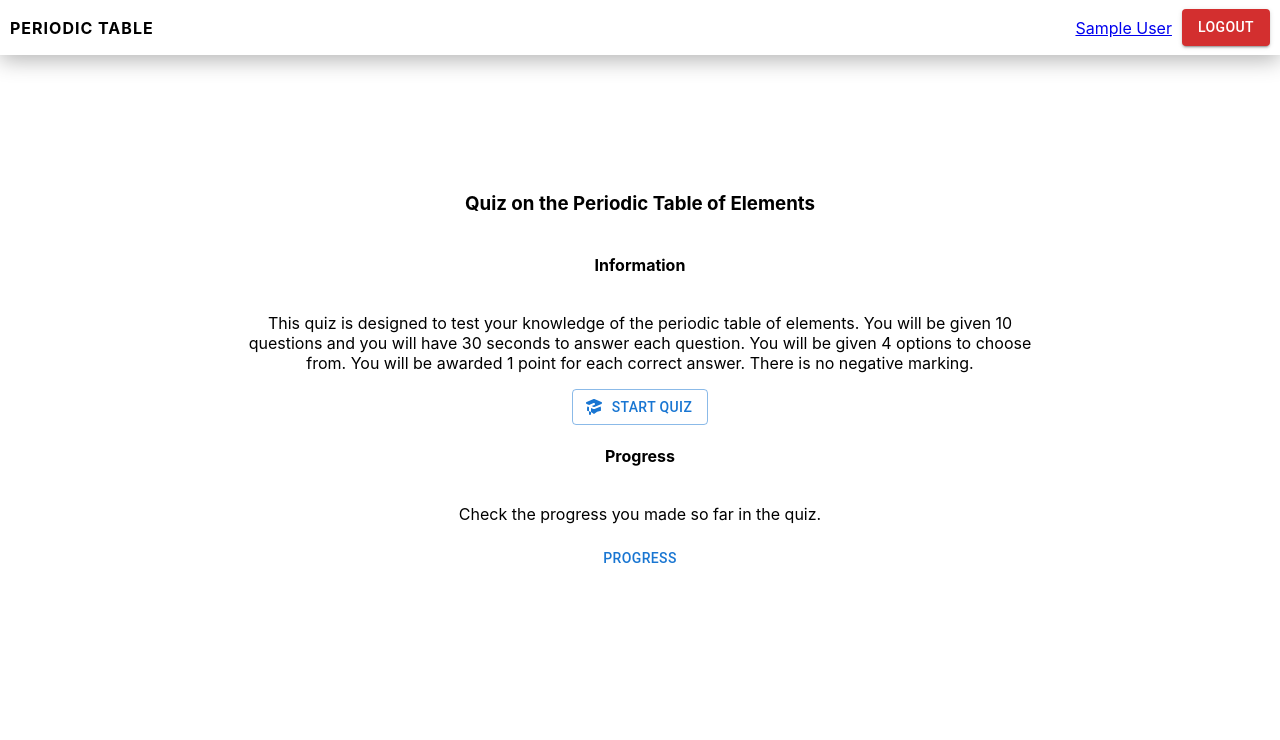
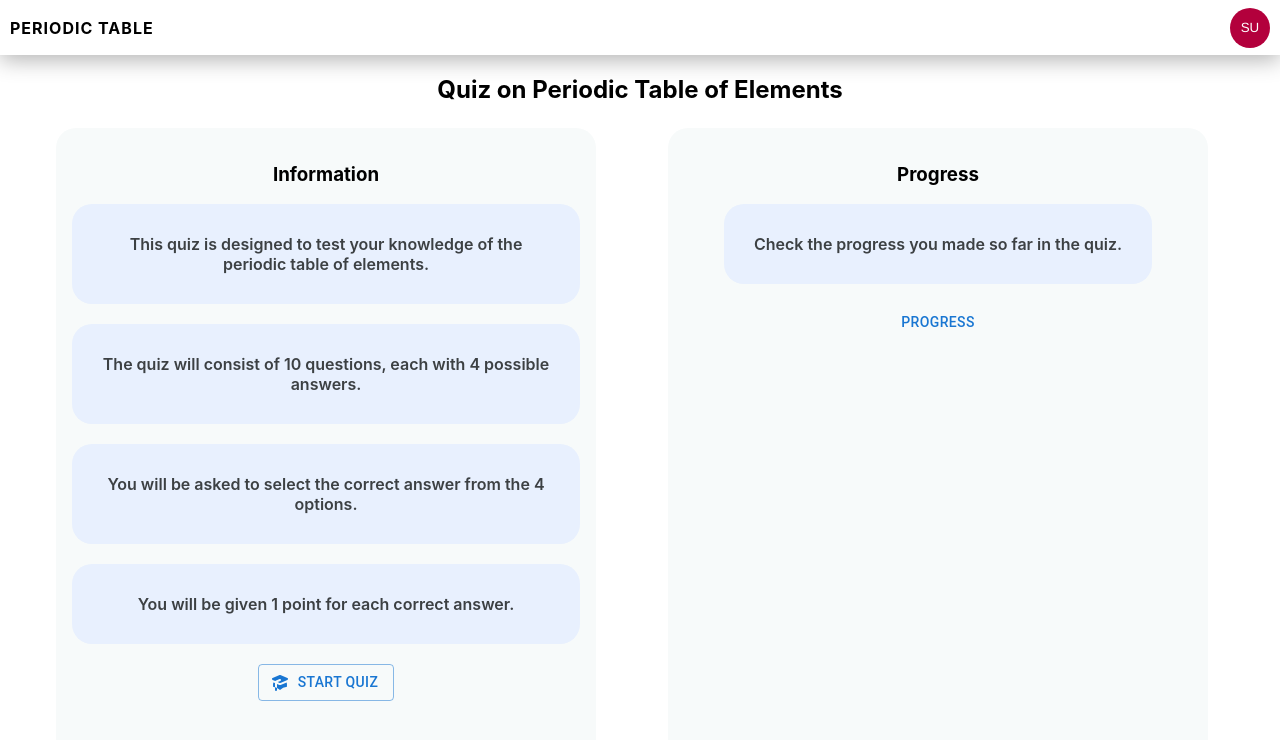
Before and after one commit to anishsubedi5566/CS545-HCI-Periodic-table, a React (Create React App) app in the folder periodic-table-frontend/: page /quiz in a window 1280 px wide. Shown: the top 740 px of the page. Built offline with nearby package versions, Linux system fonts and the light colour scheme; no server answers; sample sign-in values are in the browser's storage.

Commit message:
design changes

```diff
--- a/periodic-table-frontend/package.json
+++ b/periodic-table-frontend/package.json
@@ -19,7 +19,9 @@
     "firebaseui": "^6.0.1",
     "mdb-react-ui-kit": "^5.0.0",
     "mui": "^0.0.1",
+    "prop-types": "^15.8.1",
     "react": "^18.2.0",
+    "react-avatar": "^5.0.3",
     "react-dom": "^18.2.0",
     "react-icons": "^4.6.0",
     "react-modal": "^3.16.1",
--- a/periodic-table-frontend/src/App.css
+++ b/periodic-table-frontend/src/App.css
@@ -2,6 +2,92 @@
   text-align: center;
   width: 100%;
   height: 100%;
+}
+
+.modal {
+  position: absolute;
+  top: 50%;
+  left: 50%;
+  transform: translate(-50%, -50%);
+  width: 40%;
+  height: 50%;
+  background-color: #fff;
+  border-radius: 10px;
+  display: flex;
+  flex-direction: column;
+  justify-content: center;
+  align-items: center;
+}
+
+/* Link CSS */
+
+.link {
+  background-color: cornsilk;
+  border-radius: 10px;
+  padding: 8px;
+  margin: 10px;
+  text-decoration: none;
+  color: coral;
+}
+.link:hover {
+  background-color: coral;
+  color: cornsilk;
+}
+
+.link-logout {
+  background-color: tomato;
+  color: rgb(246, 246, 246);
+
+  border-radius: 10px;
+  padding: 8px;
+  margin: 10px;
+  text-decoration: none;
+}
+.link-logout:hover {
+  background-color: rgb(246, 246, 246);
+  color: tomato;
+}
+
+.link-login {
+  background-color: #eef0ff;
+  color: #2c303d;
+  border-radius: 10px;
+  padding: 10px;
+  margin: 10px;
+  text-decoration: none;
+}
+
+.link-login:hover {
+  background-color: #2c303d;
+  color: #eef0ff;
+}
+
+/* Link CSS */
+
+/* Modal CSS */
+
+.modal-title {
+  font-size: 1rem;
+  font-weight: bold;
+  align-self: flex-start;
+  margin-left: 1rem;
+}
+.modal-body {
+  display: flex;
+  flex-direction: column;
+  justify-content: center;
+  align-items: center;
+  width: 100%;
+  height: 100%;
+}
+
+.modal-footer {
+  width: 100%;
+  height: 10%;
+  display: flex;
+  justify-content: center;
+
+  align-items: baseline;
 }
 
 .header {
@@ -128,26 +214,26 @@
   padding: 4px;
 }
 
-.legend-item:hover{
+.legend-item:hover {
   background: #888;
   box-shadow: 0px 5px 22px rgba(0, 0, 0, 0.3);
   transform: scale(1.05, 1.05);
 }
 
-.legend-item-selected{
+.legend-item-selected {
   background: #888;
   box-shadow: 0px 5px 22px rgba(0, 0, 0, 0.3);
   transform: scale(1.05, 1.05);
 }
 
-.legend-color{
+.legend-color {
   width: 25px;
   height: 15px;
   border-radius: 5px;
   align-self: center;
 }
 
-.legend-name{
+.legend-name {
   font-size: 10px;
   letter-spacing: 1px;
   padding-left: 10px;
--- a/periodic-table-frontend/src/components/Navbar/NavBar.js
+++ b/periodic-table-frontend/src/components/Navbar/NavBar.js
@@ -3,16 +3,17 @@ import { Link } from "react-router-dom";
 import "../../App.css";
 import { onAuthStateChanged } from "firebase/auth";
 import { Auth, AppUserLogout } from "../Firebase";
-import { Button } from "@mui/material";
+import { Button, Modal } from "@mui/material";
 import { toast } from "react-toastify";
 import { useNavigate } from "react-router-dom";
+import Avatar from "react-avatar";
 const auth = Auth();
 
 const NavBar = () => {
   const navigate = useNavigate();
   const [isLoading, setIsLoading] = useState(true);
   const [user, setUser] = useState(null);
-
+  const [open, setOpen] = useState(false);
   useEffect(() => {
     onAuthStateChanged(auth, (user) => {
       if (user) {
@@ -33,6 +34,9 @@ const NavBar = () => {
     localStorage.removeItem("user");
     toast.info("Logged Out");
     navigate("/");
+    setTimeout(() => {
+      window.location.reload();
+    }, 1000);
   };
 
   return (
@@ -45,21 +49,55 @@ const NavBar = () => {
 
       {user ? (
         <div className="nav-right">
-          <Link className="nav-item" to="/quiz">
-            <p> {user.displayName}</p>
-          </Link>
-          <Button
-            variant="contained"
-            color="error"
-            onClick={handleLogout}
-            className="logout-button"
-          >
-            Logout
-          </Button>
+          <Avatar
+            name={user.displayName}
+            size="40"
+            round={true}
+            onClick={() => setOpen(true)}
+          />
+
+          <div>
+            <Modal open={open === true} onClose={() => setOpen(false)}>
+              <div className="modal">
+                <div className="modal-title">
+                  <h1>Welcome, {user.displayName} </h1>
+                </div>
+                <div className="modal-body">
+                  <h4>
+                    <Link
+                      to="/quiz"
+                      className="link"
+                      onClick={() => setOpen(false)}
+                    >
+                      Go to Quiz
+                    </Link>
+                  </h4>
+                  <h4>
+                    <Link
+                      to="/profile"
+                      className="link"
+                      onClick={() => setOpen(false)}
+                    >
+                      Change Password
+                    </Link>
+                  </h4>
+                  <h4>
+                    <Link onClick={handleLogout} className="link-logout">
+                      Logout
+                    </Link>
+                  </h4>
+                </div>
+              </div>
+            </Modal>
+          </div>
         </div>
       ) : (
         <div className="nav-right">
-          <Link to="/login">Login</Link>
+          <h4>
+            <Link to="/login" className="link-login">
+              Login
+            </Link>
+          </h4>
         </div>
       )}
     </div>
--- a/periodic-table-frontend/src/components/Quiz/Progress.js
+++ b/periodic-table-frontend/src/components/Quiz/Progress.js
@@ -34,7 +34,7 @@ const Progress = () => {
   } else {
     return (
       <Paper>
-        <Grid xs={6}>
+        <Grid xs={12} md={12}>
           <Chart data={data}>
             <ArgumentAxis />
             <ValueAxis />
--- a/periodic-table-frontend/src/components/Quiz/Quiz.css
+++ b/periodic-table-frontend/src/components/Quiz/Quiz.css
@@ -1,26 +1,18 @@
 .question-section {
   margin: 0 auto;
-
   max-width: 600px;
   padding: 20px;
-  background: #fff;
-  border-radius: 4px;
-  box-shadow: 0 0 20px rgba(0, 0, 0, 0.15);
+  background: #f8e1d8;
   text-align: center;
 }
 .question-text {
   font-size: 24px;
   font-weight: 500;
   margin-bottom: 20px;
+  padding: 20px;
 }
 .answer-section {
-  margin: 0 auto;
-  max-width: 600px;
-  padding: 20px;
-  background: #fff;
-  border-radius: 4px;
-  box-shadow: 0 0 20px rgba(0, 0, 0, 0.15);
-  text-align: center;
+  padding: 10px;
 }
 .question-count {
   font-size: 16px;
@@ -34,30 +26,34 @@
   justify-content: center;
   align-items: center;
   height: 90vh;
-  background: #f5f5f5;
+  background: #fff;
 }
 
 .answer-button {
   margin: 10px;
-  padding: 10px;
+  padding: 15px;
   width: 200px;
-  border: 1px solid #ccc;
-  border-radius: 4px;
-  background: #fff;
+  border: none;
+  font-weight: 600;
+  border-color: #fac7b4;
+  border-radius: 10px;
 
+  background: #fac7b4;
   cursor: pointer;
   transition: all 0.2s ease-in-out;
 }
 .answer-button:hover {
   color: #fff;
-  background: #333;
+  background: #f37c63;
 }
 .answer-button-correct {
   margin: 10px;
-  padding: 10px;
+  padding: 15px;
   width: 200px;
-  border: 1px solid #ccc;
-  border-radius: 4px;
+  border: none;
+  font-weight: 600;
+  border-color: #fac7b4;
+  border-radius: 10px;
 
   cursor: pointer;
   transition: all 0.2s ease-in-out;
@@ -66,10 +62,12 @@
 }
 .answer-button-incorrect {
   margin: 10px;
-  padding: 10px;
+  padding: 15px;
   width: 200px;
-  border: 1px solid #ccc;
-  border-radius: 4px;
+  border: none;
+  font-weight: 600;
+  border-color: #fac7b4;
+  border-radius: 10px;
 
   cursor: pointer;
   transition: all 0.2s ease-in-out;
@@ -92,17 +90,23 @@
 }
 
 .quiz-options {
-  margin: auto;
-  width: 100vh;
+  height: 80vh;
+  width: 50%;
+  border-radius: 20px;
   display: flex;
   flex-direction: column;
   justify-content: center;
-  align-items: center;
-  height: 80vh;
+  align-items: flex-start;
+  padding: 2vh;
+  background: #f7fafa;
 }
 
-.information-text {
-  font-size: 24px;
-  font-weight: 500;
+.information {
+  background-color: #e8f0fe;
+  border-radius: 20px;
+  font-size: 16px;
+  font-weight: 600;
   margin-bottom: 20px;
+  color: #3c4043;
+  padding: 30px;
 }
--- a/periodic-table-frontend/src/components/Quiz/Quiz.js
+++ b/periodic-table-frontend/src/components/Quiz/Quiz.js
@@ -124,16 +124,23 @@ const Quiz = () => {
         </div>
       ) : (
         <Grid className="container">
-          <div>
-            <Card className="question-section">
+          <div className="quiz-container">
             <div className="question-count">
               <span>Question {currentQuestion + 1}</span>/{questions.length}
             </div>
+            <Card
+              className="question-section"
+              sx={{
+                backgroundColor: "#f8e1d8",
+                boxShadow: "None",
+                borderRadius: "1rem",
+              }}
+            >
               <div className="question-text">
                 {questions[currentQuestion].questionText}
               </div>
-            </Card>
-            <Card className="answer-section">
+              <br></br>
+              <div className="answer-section">
                 {questions[currentQuestion].answerOptions.map(
                   (answerOption, idx) => (
                     <button
@@ -157,6 +164,7 @@ const Quiz = () => {
                     </button>
                   )
                 )}
+              </div>
             </Card>
           </div>
         </Grid>
--- a/periodic-table-frontend/src/components/QuizMode.js
+++ b/periodic-table-frontend/src/components/QuizMode.js
@@ -1,7 +1,7 @@
 import React, { useState } from "react";
 import Quiz from "./Quiz/Quiz";
 import Competitive from "./Quiz/Competitive";
-import { Box, Button, Modal } from "@mui/material";
+import { Box, Button, Grid, Modal } from "@mui/material";
 import "./Quiz/Quiz.css";
 import { RiMedalFill } from "react-icons/ri";
 import { HiAcademicCap } from "react-icons/hi";
@@ -11,19 +11,31 @@ const QuizMode = () => {
   const handleClose = () => {
     setQuizMode("");
   };
+  let inst = [
+    "This quiz is designed to test your knowledge of the periodic table of elements.",
+    "The quiz will consist of 10 questions, each with 4 possible answers.",
+    "You will be asked to select the correct answer from the 4 options.",
+
+    "You will be given 1 point for each correct answer.",
+  ];
   return (
     <div>
       {quizMode === "" && (
-        <Box className="quiz-options">
-          <h3>Quiz on the Periodic Table of Elements</h3>
-          <h4>Information</h4>
-          <p className="information">
-            This quiz is designed to test your knowledge of the periodic table
-            of elements. You will be given 10 questions and you will have 30
-            seconds to answer each question. You will be given 4 options to
-            choose from. You will be awarded 1 point for each correct answer.
-            There is no negative marking.
-          </p>
+        <div>
+          <h2>Quiz on Periodic Table of Elements</h2>
+          <br></br>
+          <Grid
+            container
+            spacing={2}
+            className="quiz-mode"
+            sx={{ justifyContent: "space-evenly" }}
+          >
+            <Grid item xs={12} md={5} className="quiz-options">
+              <div>
+                <h3>Information</h3>
+                {inst.map((i) => (
+                  <p className="information">{i}</p>
+                ))}
                 <Button
                   variant="outlined"
                   startIcon={<HiAcademicCap />}
@@ -31,13 +43,22 @@ const QuizMode = () => {
                 >
                   Start Quiz
                 </Button>
-          <h4>Progress</h4>
+              </div>
+            </Grid>
+            <Grid item xs={12} md={5} className="quiz-options">
+              <div>
+                <h3>Progress</h3>
                 <p className="information">
                   Check the progress you made so far in the quiz.
                 </p>
 
-          <Button onClick={() => setQuizMode("progress")}>Progress</Button>
-        </Box>
+                <Button onClick={() => setQuizMode("progress")}>
+                  Progress
+                </Button>
+              </div>
+            </Grid>
+          </Grid>
+        </div>
       )}
       {quizMode === "quiz" && <Quiz />}
       {quizMode === "competitive" && <Competitive />}
--- a/periodic-table-frontend/src/components/UserAuth.css
+++ b/periodic-table-frontend/src/components/UserAuth.css
@@ -3,14 +3,17 @@
   margin-bottom: 10px;
 }
 .login-button {
-  width: 100%;
-  margin: auto;
-  height: 40px;
-  margin-top: 10px;
-  background-color: slategray;
+  background-color: #eef0ff;
+  color: #2c303d;
+  border-radius: 10px;
+  padding: 10px 40px;
+  margin: 10px;
+  text-decoration: none;
+  font-weight: bold;
 }
 .login-button:hover {
-  background-color: #1c1f26;
+  background-color: #2c303d;
+  color: #eef0ff;
 }
 .login-text {
   text-align: center;
@@ -24,6 +27,6 @@
 }
 .switch-form {
   text-align: center;
-  color: slategray;
+  color: #2c303d;
   cursor: pointer;
 }
```
Lines whose indentation alone changed are shown as unchanged.
